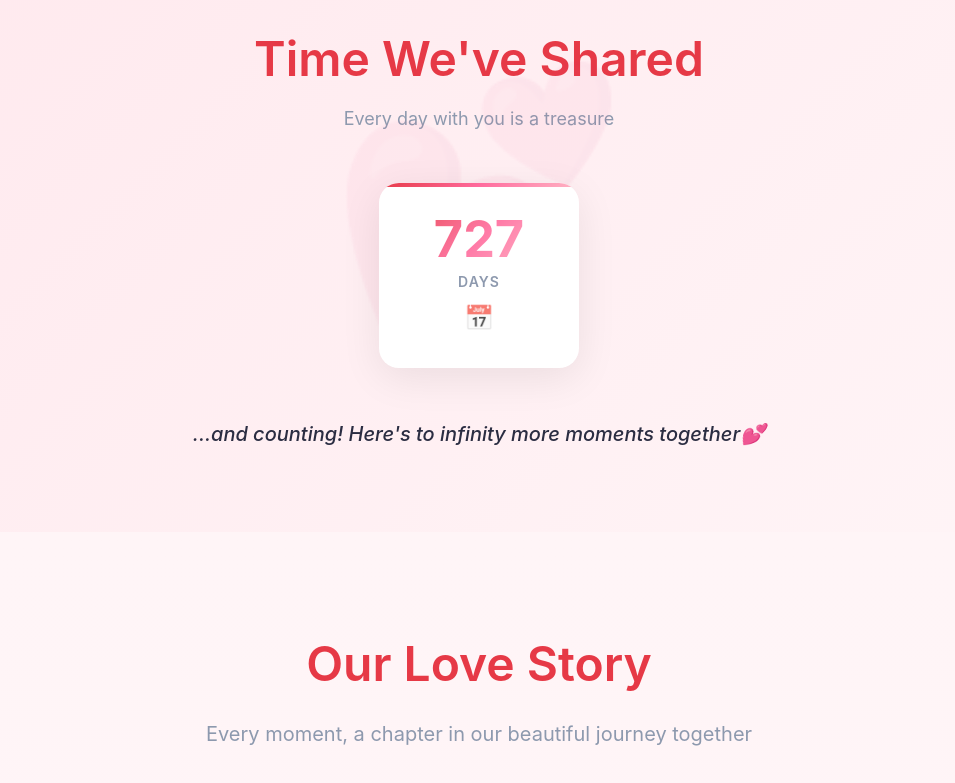
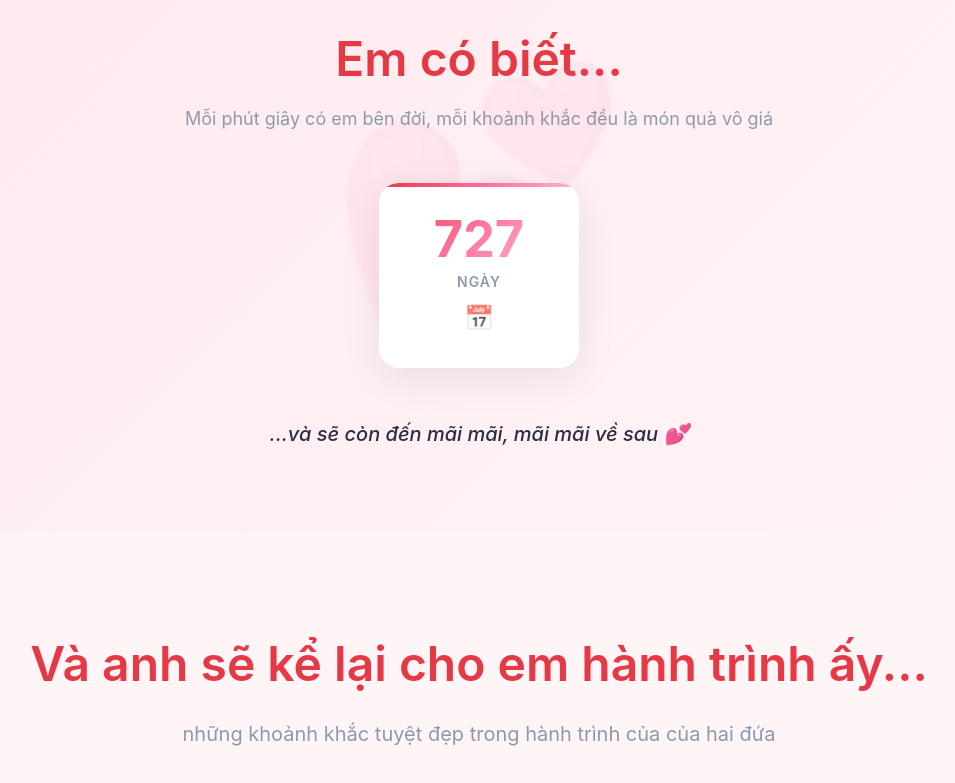
Before and after one commit to HVgiang86/cuacun2anni, a Next.js app: page / in a window 1280 px wide. Shown: the part 957-1740 px from the top of the page, without its empty margins (161-1116 px from the left). Built offline with nearby package versions, Linux system fonts and the light colour scheme; a web font is replaced by a local one.

Commit message:
update deployment

```diff
--- a/src/components/Hero.tsx
+++ b/src/components/Hero.tsx
@@ -2,6 +2,7 @@
 
 import { useEffect, useState } from 'react';
 import loveConfig from '@/config/loveConfig';
+import { uiText } from '@/config/uiText';
 import styles from './Hero.module.css';
 
 export default function Hero() {
@@ -55,9 +56,9 @@ export default function Hero() {
       <button
         className={styles.scrollHint}
         onClick={scrollToContent}
-        aria-label="Scroll to begin"
+        aria-label={uiText.hero.scrollPrompt}
       >
-        <span>Scroll to begin</span>
+        <span>{uiText.hero.scrollPrompt}</span>
         <svg className={styles.chevron} width="24" height="24" viewBox="0 0 24 24" fill="none">
           <path d="M6 9L12 15L18 9" stroke="currentColor" strokeWidth="2" strokeLinecap="round" strokeLinejoin="round"/>
         </svg>
--- a/src/components/ParallaxTimeline.tsx
+++ b/src/components/ParallaxTimeline.tsx
@@ -2,6 +2,7 @@
 
 import { useEffect, useState, useRef } from 'react';
 import loveConfig from '@/config/loveConfig';
+import { uiText } from '@/config/uiText';
 import { getPath } from '@/utils/basePath';
 import styles from './ParallaxTimeline.module.css';
 
@@ -19,9 +20,9 @@ export default function ParallaxTimeline() {
   const photoItems: PhotoItem[] = Array.from({ length: loveConfig.photoCount }, (_, i) => ({
     src: getPath(`/photos/photo_${i + 1}.jpg`),
     milestone: loveConfig.milestones[i] || {
-      title: 'Beautiful Memory',
-      date: 'Our Journey',
-      description: 'Every moment with you is a treasure.'
+      title: uiText.timeline.fallbackMilestone.title,
+      date: uiText.timeline.fallbackMilestone.date,
+      description: uiText.timeline.fallbackMilestone.description
     },
     index: i
   }));
@@ -64,8 +65,8 @@ export default function ParallaxTimeline() {
 
       <div className={styles.container}>
         <div className={styles.header}>
-          <h2>Our Love Story</h2>
-          <p>Every moment, a chapter in our beautiful journey together</p>
+          <h2>{uiText.timeline.title}</h2>
+          <p>{uiText.timeline.subtitle}</p>
         </div>
 
         <div className={styles.timelineTrack}>
--- a/src/components/RewardCard.tsx
+++ b/src/components/RewardCard.tsx
@@ -2,6 +2,7 @@
 
 import { useState, useEffect } from 'react';
 import Link from 'next/link';
+import { uiText } from '@/config/uiText';
 import styles from './RewardCard.module.css';
 
 interface RewardCardProps {
@@ -49,15 +50,15 @@ export default function RewardCard({ code, onPlayAgain, showBackLink = false }:
 
       <div className={styles.rewardCard}>
         <div className={styles.celebrationIcon}>🎉</div>
-        <h2 className={styles.congratsTitle}>Congratulations!</h2>
+        <h2 className={styles.congratsTitle}>{uiText.games.reward.title}</h2>
         <p className={styles.congratsSubtitle}>
-          You completed the challenge! Here&apos;s your reward:
+          {uiText.games.reward.subtitle}
         </p>
 
         {/* Code reveal box */}
         <div className={`${styles.codeBox} ${revealed ? styles.codeRevealed : ''}`}>
           <div className={styles.codeOverlay}>
-            <span>✨ Tap to reveal ✨</span>
+            <span>{uiText.games.reward.tapToReveal}</span>
           </div>
           <div className={styles.codeDigits}>
             {code.split('').map((digit, i) => (
@@ -76,18 +77,18 @@ export default function RewardCard({ code, onPlayAgain, showBackLink = false }:
         <div className={styles.hintBox}>
           <span className={styles.hintIcon}>🔑</span>
           <p className={styles.hintText}>
-            Collect 4 more digits to claim the final prize!
+            {uiText.games.reward.hint}
           </p>
         </div>
 
         {/* Action buttons */}
         <div className={styles.actions}>
           <button className="btn-primary" onClick={onPlayAgain}>
-            🎮 Play Again
+            {uiText.games.reward.playAgain}
           </button>
           {showBackLink && (
             <Link href="/" className={styles.backLink}>
-              ← Back to Home
+              {uiText.games.reward.backToHome}
             </Link>
           )}
         </div>
--- a/src/components/TimeCounter.tsx
+++ b/src/components/TimeCounter.tsx
@@ -2,6 +2,7 @@
 
 import { useEffect, useState } from 'react';
 import loveConfig from '@/config/loveConfig';
+import { uiText } from '@/config/uiText';
 import styles from './TimeCounter.module.css';
 
 interface TimeLeft {
@@ -52,21 +53,21 @@ export default function TimeCounter() {
       <div className={styles.container}>
         <div className={styles.content}>
           <div className={styles.icon}>⏰</div>
-          <h2 className={styles.title}>Time We've Shared</h2>
+          <h2 className={styles.title}>{uiText.timeCounter.title}</h2>
           <p className={styles.subtitle}>
-            Every day with you is a treasure
+            {uiText.timeCounter.subtitle}
           </p>
 
           <div className={styles.counterGrid}>
             <div className={styles.timeBox}>
               <div className={styles.timeValue}>{timeLeft.days}</div>
-              <div className={styles.timeLabel}>Days</div>
+              <div className={styles.timeLabel}>{uiText.timeCounter.daysLabel}</div>
               <div className={styles.timeIcon}>📅</div>
             </div>
           </div>
 
           <p className={styles.message}>
-            ...and counting! Here's to infinity more moments together💕
+            {uiText.timeCounter.message}
           </p>
         </div>
       </div>
--- /dev/null
+++ b/src/config/uiText.ts
@@ -0,0 +1,82 @@
+export const uiText = {
+  hero: {
+    scrollPrompt: "Vui lòng kéo xuống!"
+  },
+  timeCounter: {
+    title: "Em có biết...",
+    subtitle: "Mỗi phút giây có em bên đời, mỗi khoảnh khắc đều là món quà vô giá",
+    daysLabel: "ngày",
+    message: "...và sẽ còn đến mãi mãi, mãi mãi về sau 💕"
+  },
+  timeline: {
+    title: "Và anh sẽ kể lại cho em hành trình ấy...",
+    subtitle: "những khoảnh khắc tuyệt đẹp trong hành trình của của hai đứa",
+    scrollPrompt: "Cuộn để khám phá hành trình của chúng ta",
+    fallbackMilestone: {
+      title: "Kỷ Niệm Đẹp",
+      date: "Hành Trình Của Chúng Ta",
+      description: "Mỗi khoảnh khắc bên em đều là một món quà vô giá."
+    }
+  },
+  games: {
+    sectionTitle: "Trò chơi nho nhỏ cho em",
+    subtitle: "Chơi những mini-game này để thu thập mật mã và mở khóa một bất ngờ đặc biệt nhé!",
+    difficultyLabel: "Độ khó:",
+    progressHint: "Thu thập mật mã từ cả hai trò chơi để mở khóa phần thưởng cuối cùng!",
+    tulipGame: {
+      title: "Hứng Hoa Tulip",
+      description: "Hãy hứng những bông hoa tulip đang rơi trước khi chúng biến mất! Thu thập đủ 10 bông để nhận mã bí mật đầu tiên.",
+      playButton: "🌷 Chơi ngay"
+    },
+    pairingGame: {
+      title: "Ghép Ảnh",
+      description: "Hãy tìm ra tất cả các cặp ảnh giống nhau để mở khoá mật mã thứ hai.",
+      playButton: "🃏 Chơi ngay",
+      backToHome: "← Trang chủ",
+      hint: "Ghép các cặp ảnh để nhận phần thưởng",
+      footer: "🌷 Happy 2nd Anniversary 🌷"
+    },
+    tulipCatcher: {
+      title: "Hứng Hoa Tulip 🌷",
+      subtitle: (targetScore: number) => `Hứng đủ ${targetScore} bông hoa tulip đang rơi để nhận mã bí mật nhé!`,
+      howToPlay: "Cách Chơi",
+      rule1: "🌷 Chạm vào những bông hoa tulip đang rơi để hứng",
+      rule2: (targetScore: number) => `🎯 Hứng đủ ${targetScore} bông hoa để chiến thắng`,
+      rule3: "⏱️ Đừng để hoa rơi khỏi màn hình nhé!",
+      startButton: "Bắt đầu",
+      scoreLabel: "Điểm:",
+      waitingMessage: "Chuẩn bị nhé! Hoa tulip đang rơi xuống... 🌷",
+      ariaClose: "Đóng trò chơi",
+      ariaCatch: "Hứng hoa"
+    },
+    photoPair: {
+      instruction: "Tìm các cặp ảnh kỷ niệm giống nhau!",
+      moves: "Số bước",
+      matched: "Đã tìm thấy",
+      playAgain: "Chơi lại"
+    },
+    reward: {
+      title: "Chúc mừng!",
+      subtitle: "Bạn đã hoàn thành thử thách! Đây là phần thưởng của bạn:",
+      tapToReveal: "✨ Nhấn để mở ✨",
+      hint: "Hãy thu thập thêm 4 chữ số nữa để nhận món quà cuối cùng nhé!",
+      playAgain: "🎮 Chơi lại",
+      backToHome: "← Quay lại trang chủ"
+    }
+  },
+  invite: {
+    labels: {
+      date: "Ngày",
+      time: "Giờ",
+      location: "Địa điểm"
+    },
+    buttons: {
+      yes: "Vâng! Em đồng ý! 💕",
+      no: "Không 😢",
+      calendar: "📅 Thêm vào Lịch",
+      sendAnswer: "💌 Gửi câu trả lời cho anh"
+    },
+    calendarReminder: "Nhắc nhở: Sắp đến giờ kỷ niệm rồi!",
+    yesAlert: "🎉 Yay! Anh biết là em sẽ đồng ý mà... Mong chờ đến ngày đó quá!! 💕"
+  }
+};
```
Also changed, not shown: src/app/image-game/page.tsx (+4 -3 lines), src/components/GameSection.tsx (+12 -13 lines), src/components/InviteCard.tsx (+10 -9 lines), src/components/TulipCatcher.tsx (+12 -11 lines).
